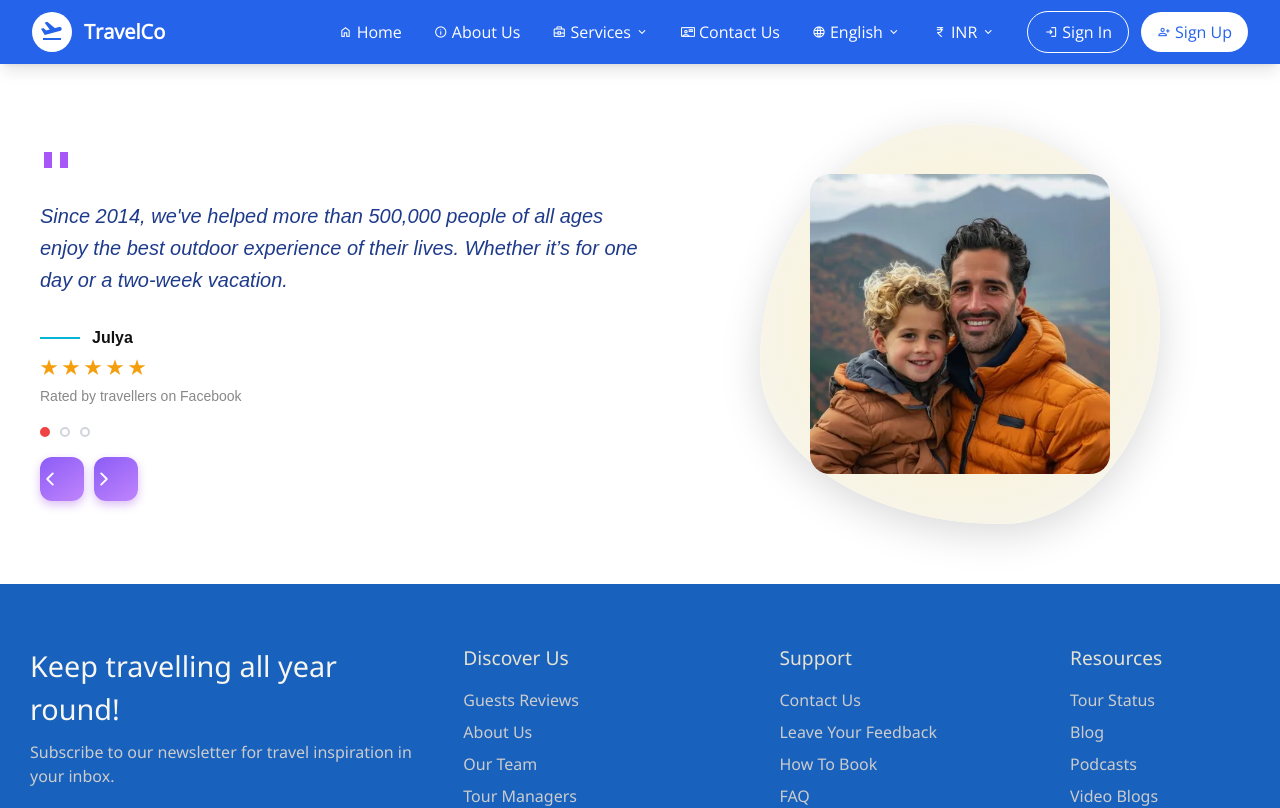
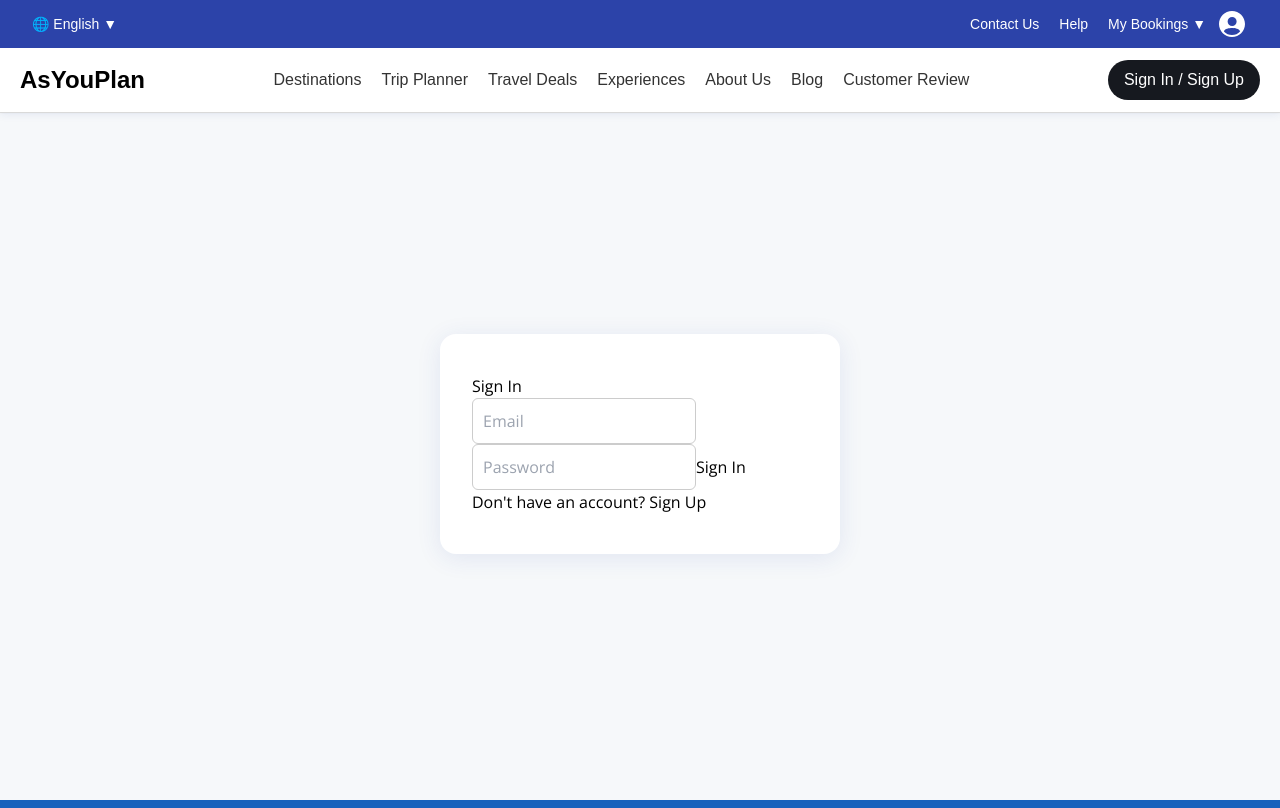
Before and after one commit to omBabar18/AsYouPlanUI, a React (Vite) app: page /auth in a window 1280 px wide. Shown: the top 808 px of the page. Built offline with nearby package versions, Linux system fonts and the light colour scheme.

Commit message:
components

```diff
--- a/package.json
+++ b/package.json
@@ -18,7 +18,8 @@
     "lucide-react": "^0.523.0",
     "react": "^19.1.0",
     "react-dom": "^19.1.0",
-    "react-icons": "^5.5.0"
+    "react-icons": "^5.5.0",
+    "react-router-dom": "^7.7.0"
   },
   "devDependencies": {
     "@eslint/js": "^9.25.0",
--- a/src/App.jsx
+++ b/src/App.jsx
@@ -1,17 +1,26 @@
-import { useState } from 'react'
 // import Auth from './components/auth.jsx';
 import { NavBarComponent } from './components/navbarBeforeSignup.jsx';
+import { BrowserRouter, Routes, Route } from 'react-router-dom';
 import Footer from './components/Footer.jsx';
 import CustomerReview from './components/CustomerReview.jsx';
+import Navbar from './components/Navbar.jsx';
+import SignInSignUp from './components/signInsignUp';
+import ContactPAge from './components/ContactPAge';
 
 function App() {
   return (
-    <div>
-      {/* <Auth /> */}
-      <NavBarComponent />
-      <CustomerReview/>
-      <Footer/>
-    </div>
+
+
+<BrowserRouter>
+  <Navbar />
+  <Routes>
+    <Route path="/auth" element={<SignInSignUp />} />
+    <Route path="/contact" element={<ContactPAge />} />
+    {/* other routes */}
+  </Routes>
+  <Footer/>
+</BrowserRouter>
+
   );
 }
 
--- /dev/null
+++ b/src/assets/styles/Navbar.module.css
@@ -0,0 +1,146 @@
+.navbarWrapper {
+  width: 100%;
+  font-family: Arial, sans-serif;
+  border-bottom: 1px solid #e0e0e0;
+  position: fixed;
+  top: 0;
+  left: 0;
+  z-index: 1000;
+  background: white;
+  box-shadow: 0 2px 8px rgba(44, 67, 169, 0.08);
+}
+
+.topBar {
+  height: 48px; /* reduced from 56px */
+  background-color: #2c43a9;
+  color: white;
+  padding: 0 32px;
+  display: flex;
+  align-items: center;
+  justify-content: space-between;
+  font-size: 14px;
+}
+
+.topBar a {
+  color: white;
+  margin-left: 20px;
+  text-decoration: none;
+}
+
+.leftLinks {
+  display: flex;
+  align-items: center;
+}
+
+.rightLinks {
+  display: flex;
+  align-items: center;
+}
+
+.accountMenu {
+  margin-left: 20px;
+}
+
+.userIcon {
+  margin-left: 10px;
+  font-size: 18px;
+}
+
+.mainBar {
+  background-color: white;
+  display: flex;
+  justify-content: space-between;
+  align-items: center;
+  padding: 12px 20px;
+  box-shadow: 0 1px 2px rgba(0, 0, 0, 0.05);
+}
+
+.logo {
+  font-size: 24px;
+  font-weight: bold;
+}
+
+.navLinks a {
+  margin: 0 10px;
+  color: #333;
+  text-decoration: none;
+  font-weight: 500;
+}
+
+.actionItems {
+  display: flex;
+  align-items: center;
+}
+
+.search {
+  margin-right: 15px;
+  font-size: 16px;
+  cursor: pointer;
+}
+
+.createBtn {
+  background-color: #16191f;
+  color: white;
+  border: none;
+  padding: 8px 16px;
+  border-radius: 20px;
+  cursor: pointer;
+  margin-left: 10px;
+}
+
+.createBtn:hover {
+  background-color: #000;
+}
+
+.userPanel {
+  position: absolute;
+  top: 40px;
+  right: 0;
+  background: #fff;
+  color: #222;
+  border: 1px solid #e0e0e0;
+  border-radius: 14px;
+  box-shadow: 0 8px 32px rgba(44, 67, 169, 0.14);
+  min-width: 240px;
+  padding: 24px 20px 20px 20px;
+  z-index: 2000;
+  display: flex;
+  flex-direction: column;
+  align-items: center;
+}
+
+.userPanelAvatar {
+  margin-bottom: 12px;
+}
+
+.userPanelContent {
+  width: 100%;
+  text-align: center;
+}
+
+.userPanelName {
+  font-size: 18px;
+  font-weight: 600;
+  margin-bottom: 4px;
+}
+
+.userPanelEmail {
+  font-size: 15px;
+  color: #555;
+  margin-bottom: 16px;
+}
+
+.userPanelSignOut {
+  display: inline-block;
+  padding: 8px 20px;
+  background: #2c43a9;
+  color: #fff;
+  border-radius: 20px;
+  text-decoration: none;
+  font-weight: 500;
+  transition: background 0.2s;
+}
+
+.userPanelSignOut:hover {
+  background: #16191f;
+}
--- /dev/null
+++ b/src/assets/styles/SignInSignUp.module.css
@@ -0,0 +1,82 @@
+.modalOverlay {
+  position: fixed;
+  top: 0;
+  left: 0;
+  width: 100%;
+  height: 100%;
+  background: rgba(0, 0, 0, 0.5);
+  display: flex;
+  justify-content: center;
+  align-items: center;
+  z-index: 999;
+}
+
+.modal {
+  background: white;
+  border-radius: 8px;
+  padding: 2rem;
+  width: 350px;
+  max-width: 90%;
+  position: relative;
+}
+
+.modalHeader {
+  display: flex;
+  justify-content: space-between;
+  align-items: center;
+  margin-bottom: 1rem;
+}
+
+.modalForm {
+  display: flex;
+  flex-direction: column;
+  gap: 1rem;
+}
+
+.input {
+  padding: 10px;
+  font-size: 1rem;
+  border: 1px solid #ccc;
+  border-radius: 6px;
+}
+
+.submitBtn {
+  padding: 10px;
+  background-color: #007bff;
+  color: white;
+  border: none;
+  font-weight: bold;
+  border-radius: 6px;
+  cursor: pointer;
+}
+
+.toggleText {
+  margin-top: 1rem;
+  text-align: center;
+  font-size: 0.9rem;
+}
+
+.toggleText span {
+  color: #007bff;
+  cursor: pointer;
+  font-weight: bold;
+}
+
+.pageWrapper {
+  min-height: 100vh;
+  display: flex;
+  align-items: center;
+  justify-content: center;
+  background: #f6f8fa;
+  padding-top: 88px; /* for navbar space */
+}
+
+.pageContent {
+  background: #fff;
+  border-radius: 16px;
+  box-shadow: 0 4px 24px rgba(44,67,169,0.10);
+  padding: 40px 32px;
+  min-width: 340px;
+  max-width: 400px;
+  width: 100%;
+}
--- a/src/components/CustomerReview.jsx
+++ b/src/components/CustomerReview.jsx
@@ -52,7 +52,6 @@ const CustomerReview = () => {
     }, 200);
   };
 
-
   useEffect(() => {
     const timer = setInterval(() => {
       nextReview();
@@ -63,8 +62,13 @@ const CustomerReview = () => {
   const { name, quote, image, rating, platform } = reviews[current];
 
   return (
+    <div style={{ marginTop: "88px" }} id="customer-review">
       <section className={styles.testimonialSection}>
-      <div className={`${styles.left} ${fade ? styles.fadeIn : styles.fadeOut}`}>
+        <div
+          className={`${styles.left} ${
+            fade ? styles.fadeIn : styles.fadeOut
+          }`}
+        >
           <svg
             className={styles.quoteIcon}
             viewBox="0 0 32 32"
@@ -114,12 +118,17 @@ const CustomerReview = () => {
           </div>
         </div>
 
-      <div className={`${styles.right} ${fade ? styles.fadeIn : styles.fadeOut}`}>
+        <div
+          className={`${styles.right} ${
+            fade ? styles.fadeIn : styles.fadeOut
+          }`}
+        >
           <div className={styles.blob}>
             <img src={image} alt={name} />
           </div>
         </div>
       </section>
+    </div>
   );
 };
 
--- /dev/null
+++ b/src/components/Navbar.jsx
@@ -0,0 +1,67 @@
+import React, { useState } from 'react';
+import styles from '../assets/styles/Navbar.module.css';
+import { IoPersonCircleSharp } from "react-icons/io5";
+import { useNavigate, Link } from 'react-router-dom'; // ✅ FIXED: Import useNavigate
+
+const Navbar = () => {
+  const [showUserPanel, setShowUserPanel] = useState(false);
+  const navigate = useNavigate(); // ✅ Hook now works
+
+  return (
+    <>
+      <header className={styles.navbarWrapper}>
+        <div className={styles.topBar}>
+          <div className={styles.leftLinks}>
+            <span>🌐 English ▼</span>
+          </div>
+          <div className={styles.rightLinks}>
+            <Link to="/contact">Contact Us</Link>
+            <a href="#">Help</a>
+            <div className={styles.accountMenu}>My Bookings ▼</div>
+            <div
+              className={styles.userIcon}
+              onClick={() => setShowUserPanel((prev) => !prev)}
+              style={{ cursor: "pointer", position: "relative" }}
+            >
+              <IoPersonCircleSharp size={32} />
+              {showUserPanel && (
+                <div className={styles.userPanel}>
+                  <div className={styles.userPanelAvatar}>
+                    <IoPersonCircleSharp size={48} />
+                  </div>
+                  <div className={styles.userPanelContent}>
+                    <div className={styles.userPanelName}>John Doe</div>
+                    <div className={styles.userPanelEmail}>user@example.com</div>
+                    <a href="#" className={styles.userPanelSignOut}>Sign Out</a>
+                  </div>
+                </div>
+              )}
+            </div>
+          </div>
+        </div>
+        <div className={styles.mainBar}>
+          <div className={styles.logo}>AsYouPlan</div>
+          <nav className={styles.navLinks}>
+            <a href="#">Destinations</a>
+            <a href="#">Trip Planner</a>
+            <a href="#">Travel Deals</a>
+            <a href="#">Experiences</a>
+            <a href="#">About Us</a>
+            <a href="#">Blog</a>
+            <a href="#customer-review">Customer Review</a>
+          </nav>
+          <div className={styles.actionItems}>
+            <button
+              className={styles.createBtn}
+              onClick={() => navigate('/auth')}
+            >
+              Sign In / Sign Up
+            </button>
+          </div>
+        </div>
+      </header>
+    </>
+  );
+};
+
+export default Navbar;
--- /dev/null
+++ b/src/components/SignInForm.jsx
@@ -0,0 +1,44 @@
+import React, { useState } from 'react';
+import styles from '../assets/styles/SignInSignUp.module.css';
+
+const SignInForm = ({ switchToSignUp }) => {
+  const [email, setEmail] = useState('');
+  const [password, setPassword] = useState('');
+
+  const handleSignIn = (e) => {
+    e.preventDefault();
+    // TODO: Add sign-in logic
+    console.log('Signing in with:', email, password);
+  };
+
+  return (
+    <form onSubmit={handleSignIn}>
+      <h2>Sign In</h2>
+      <input
+        type="email"
+        className={styles.input}
+        placeholder="Email"
+        value={email}
+        onChange={(e) => setEmail(e.target.value)}
+        required
+      />
+      <input
+        type="password"
+        className={styles.input}
+        placeholder="Password"
+        value={password}
+        onChange={(e) => setPassword(e.target.value)}
+        required
+      />
+      <button type="submit" className={styles.button}>Sign In</button>
+      <p className={styles.switchText}>
+        Don't have an account?{" "}
+        <span className={styles.switchLink} onClick={switchToSignUp}>
+          Sign Up
+        </span>
+      </p>
+    </form>
+  );
+};
+
+export default SignInForm;
--- /dev/null
+++ b/src/components/SignUpForm.jsx
@@ -0,0 +1,53 @@
+import React, { useState } from 'react';
+import styles from '../assets/styles/SignInSignUp.module.css';
+
+const SignUpForm = ({ switchToSignIn }) => {
+  const [name, setName] = useState('');
+  const [email, setEmail] = useState('');
+  const [password, setPassword] = useState('');
+
+  const handleSignUp = (e) => {
+    e.preventDefault();
+    // TODO: Add sign-up logic
+    console.log('Signing up with:', name, email, password);
+  };
+
+  return (
+    <form onSubmit={handleSignUp}>
+      <h2>Sign Up</h2>
+      <input
+        type="text"
+        className={styles.input}
+        placeholder="Full Name"
+        value={name}
+        onChange={(e) => setName(e.target.value)}
+        required
+      />
+      <input
+        type="email"
+        className={styles.input}
+        placeholder="Email"
+        value={email}
+        onChange={(e) => setEmail(e.target.value)}
+        required
+      />
+      <input
+        type="password"
+        className={styles.input}
+        placeholder="Password"
+        value={password}
+        onChange={(e) => setPassword(e.target.value)}
+        required
+      />
+      <button type="submit" className={styles.button}>Sign Up</button>
+      <p className={styles.switchText}>
+        Already have an account?{" "}
+        <span className={styles.switchLink} onClick={switchToSignIn}>
+          Sign In
+        </span>
+      </p>
+    </form>
+  );
+};
+
+export default SignUpForm;
--- a/src/components/signInsignUp.jsx
+++ b/src/components/signInsignUp.jsx
@@ -0,0 +1,22 @@
+import React, { useState } from "react";
+import styles from "../assets/styles/SignInSignUp.module.css";
+import SignIn from "./SignInForm";
+import SignUp from "./SignUpForm";
+
+const SignInSignUp = () => {
+  const [isSignUp, setIsSignUp] = useState(false);
+
+  return (
+    <div className={styles.pageWrapper}>
+      <div className={styles.pageContent}>
+        {isSignUp ? (
+          <SignUp switchToSignIn={() => setIsSignUp(false)} />
+        ) : (
+          <SignIn switchToSignUp={() => setIsSignUp(true)} />
+        )}
+      </div>
+    </div>
+  );
+};
+
+export default SignInSignUp;
```
Also changed, not shown: src/assets/styles/imgs/contactImg.png (added). Lines whose indentation alone changed are shown as unchanged.
